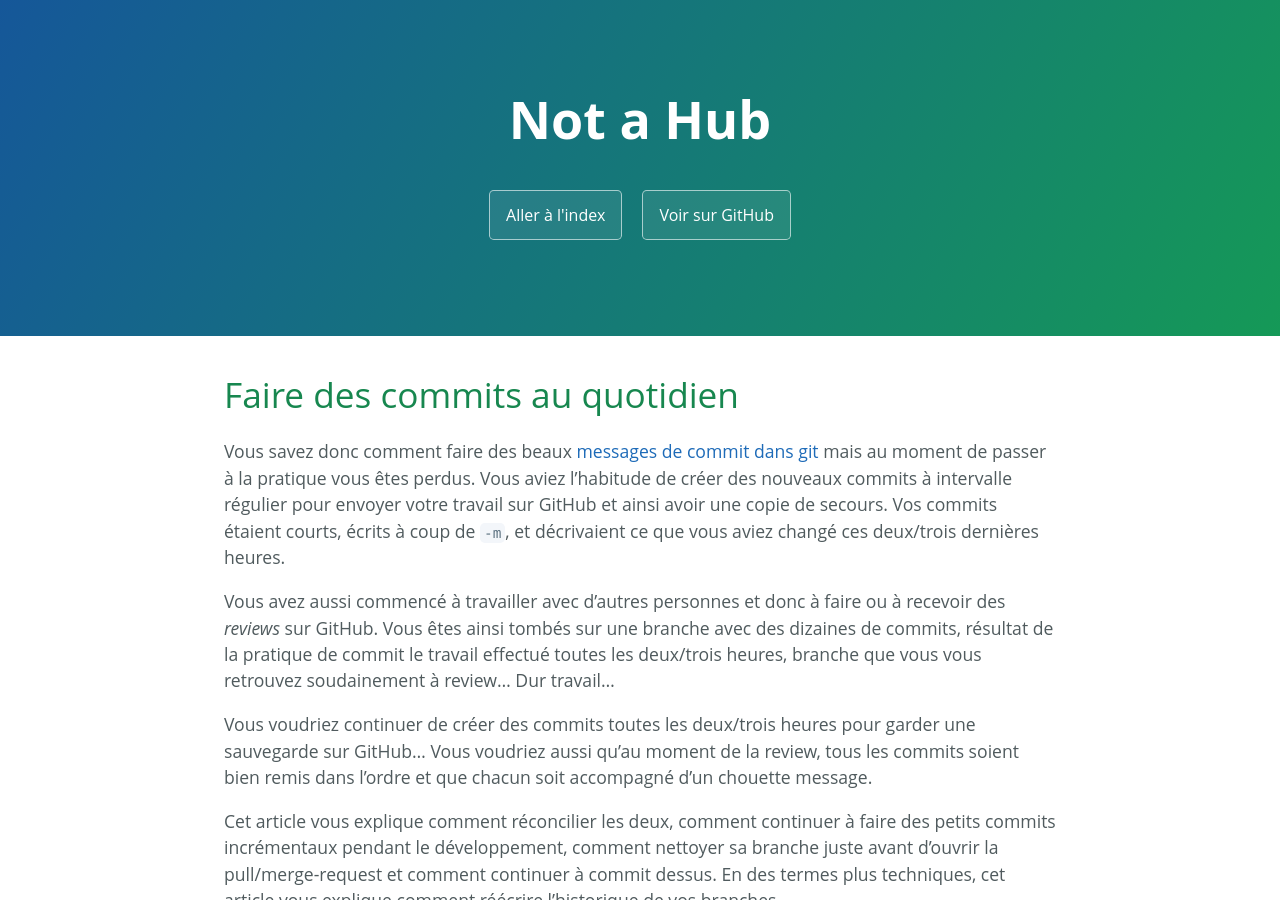
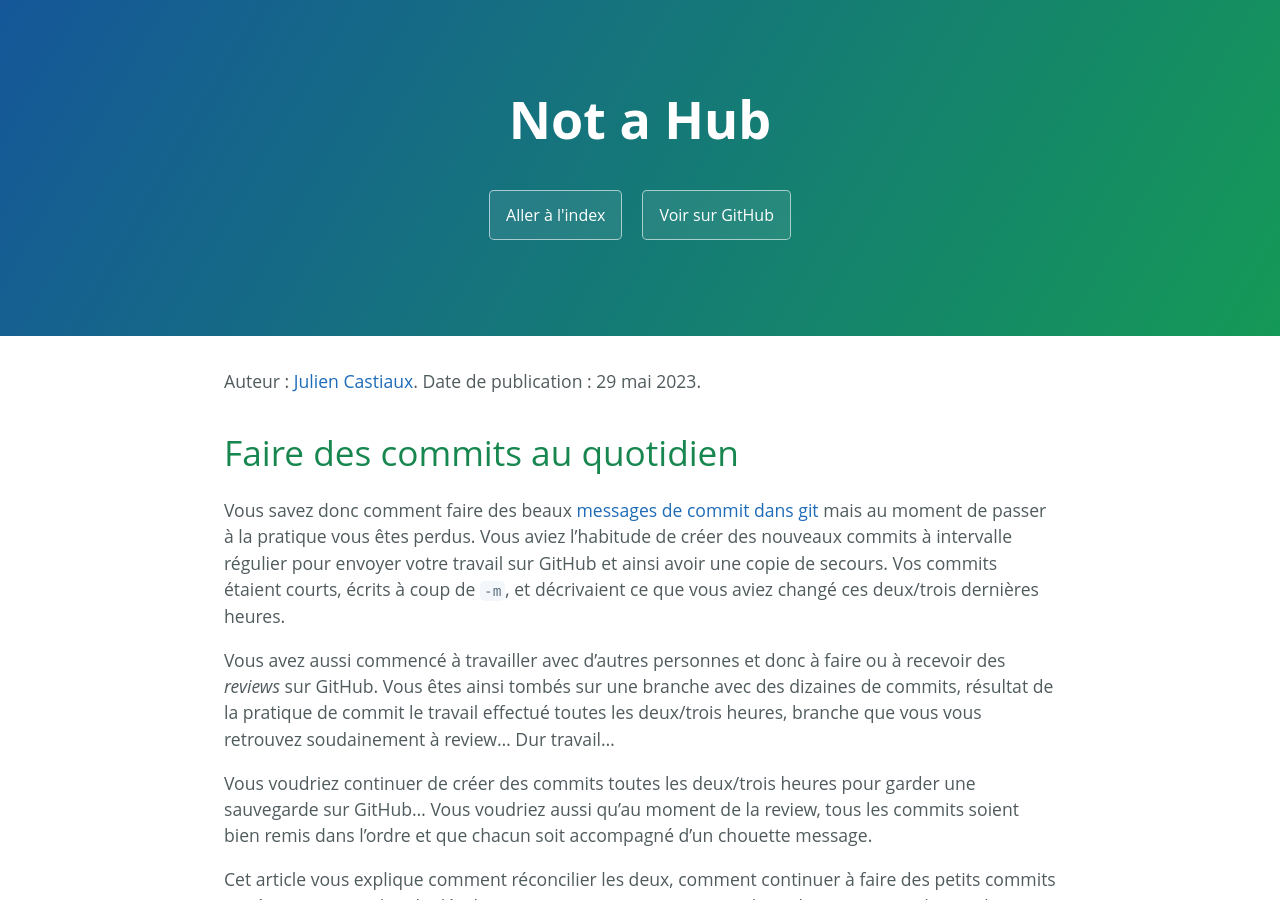
Before and after one commit to NotANameServer/Not-a-Hub, a Jekyll site: the page built from architecture/faire-des-commits-au-quotidien.md, in a window 1280 px wide and 900 px high. Built offline with Jekyll 4.4.1, drawn with Linux system fonts in a browser that asks for light colours; our own code applies the rules of GitHub Pages for plain Markdown files; the repository's description, which GitHub fills in, is left out.

Commit message:
Update faire-des-commits-au-quotidien.md
ajout auteur et date

```diff
--- a/architecture/faire-des-commits-au-quotidien.md
+++ b/architecture/faire-des-commits-au-quotidien.md
@@ -1,3 +1,5 @@
+Auteur : [Julien Castiaux](https://github.com/Julien00859). Date de publication : 29 mai 2023.
+
 Faire des commits au quotidien
 ==============================
 
```
